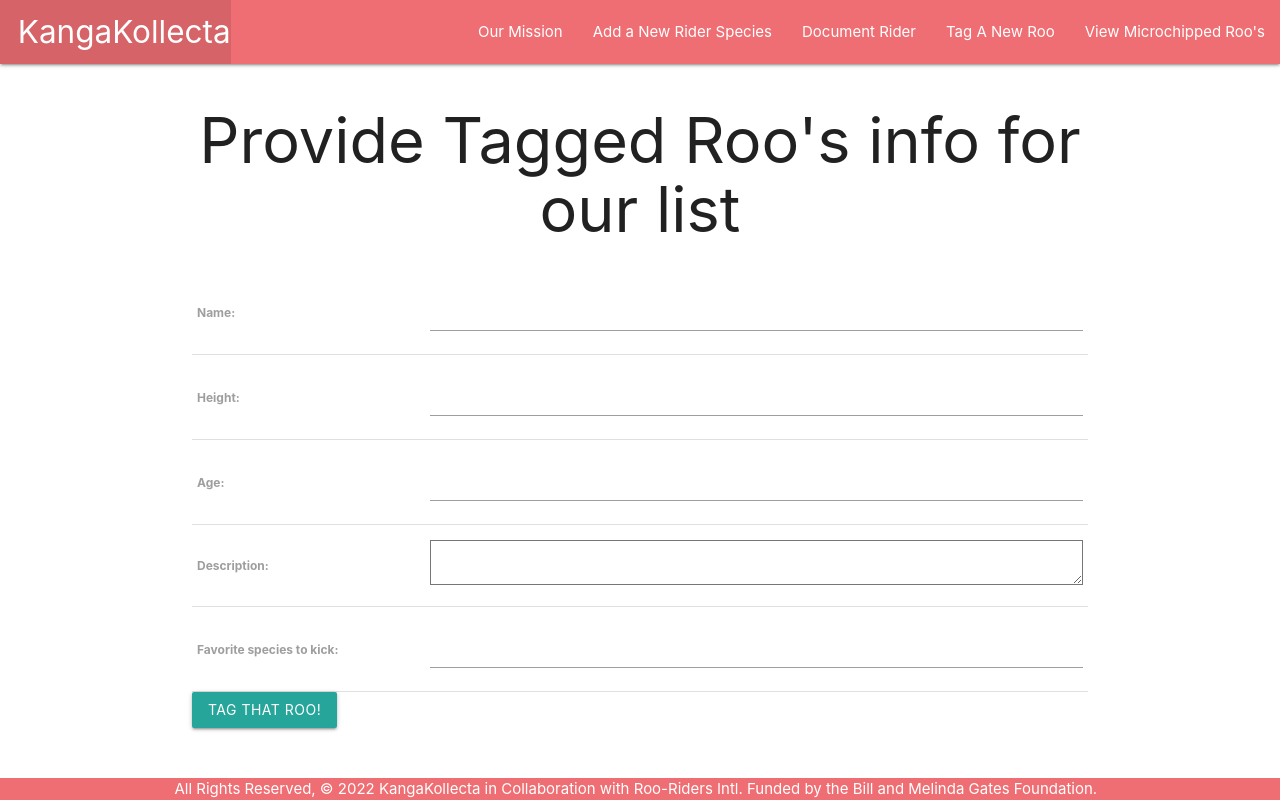
After one commit to BHenderson93/KangaKollecta, a Django app: page /roo/chip in a window 1280 px wide. The commit adds this page. Run offline with Django 4.2, Linux system fonts and the light colour scheme.

Commit message:
Can now add Roo's

```diff
--- a/Homeworks/kargarookollector/main_app/models.py
+++ b/Homeworks/kargarookollector/main_app/models.py
@@ -1,4 +1,5 @@
 from django.db import models
+from django.urls import reverse
 
 # Create your models here.
 class Roo(models.Model):
@@ -10,3 +11,6 @@ class Roo(models.Model):
 
     def __str__(self):
         return self.name
+
+    def get_absolute_url(self):
+        return reverse('detail', kwargs={'roo_id': self.id})
--- a/Homeworks/kargarookollector/main_app/templates/base.html
+++ b/Homeworks/kargarookollector/main_app/templates/base.html
@@ -22,7 +22,7 @@
                   <li><a href="{% url 'about' %}">Our Mission</a></li>
                   <li><a href="{% url 'about' %}">Add a New Rider Species</a></li>
                   <li><a href="{% url 'about' %}">Document Rider</a></li>
-                  <li><a href="{% url 'about' %}">Tag A New Roo</a></li>
+                  <li><a href="{% url 'chip' %}">Tag A New Roo</a></li>
                   <li><a href="{% url 'hoppys' %}">View Microchipped Roo's</a></li>
                 </ul>
             </div>
--- /dev/null
+++ b/Homeworks/kargarookollector/main_app/templates/main_app/roo_form.html
@@ -0,0 +1,12 @@
+{% extends 'base.html' %}
+{% block content %}
+
+<h1>Provide Tagged Roo's info for our list</h1>
+<form action="" method="post">
+    {% csrf_token %}
+    <table>
+      {{ form.as_table }}
+    </table>
+    <input type="submit" value="Tag that roo!" class="btn">
+  </form>
+{% endblock %}
--- a/Homeworks/kargarookollector/main_app/templates/roo_central/roo_deets.html
+++ b/Homeworks/kargarookollector/main_app/templates/roo_central/roo_deets.html
@@ -11,5 +11,4 @@
     </div>
 </div>
 
-
 {% endblock %}
--- a/Homeworks/kargarookollector/main_app/urls.py
+++ b/Homeworks/kargarookollector/main_app/urls.py
@@ -6,4 +6,5 @@ urlpatterns = [
     path('about' , views.about , name='about'),
     path('roo-list', views.roo_list, name='hoppys'),
     path('roo-details/<int:roo_id>', views.roo_detail, name='detail'),
+    path('roo/chip' , views.RooChipped.as_view() , name='chip')
 ]
--- a/Homeworks/kargarookollector/main_app/views.py
+++ b/Homeworks/kargarookollector/main_app/views.py
@@ -18,3 +18,7 @@ def roo_detail(request , roo_id):
     roo = Roo.objects.get(id=roo_id)
     print("i am in the server")
     return render(request , 'roo_central/roo_deets.html', {'kanga' : roo})
+
+class RooChipped(CreateView):
+    model = Roo
+    fields = '__all__'
```
